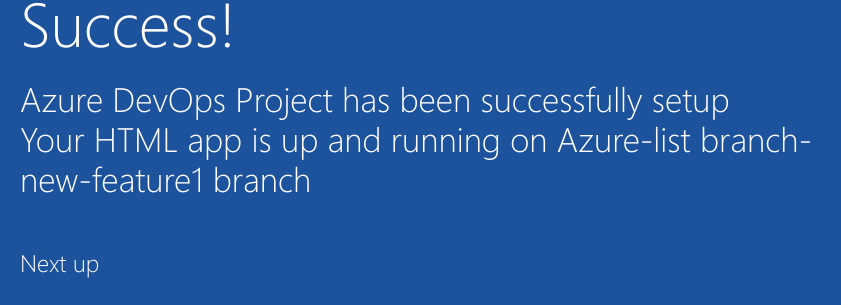
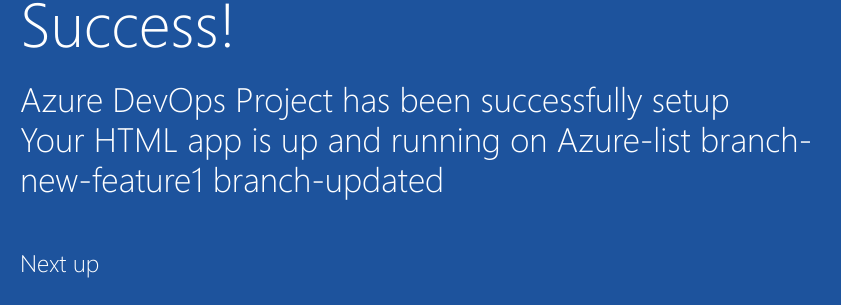
Before and after one commit to chpenchalaiah/SampleProject, a plain HTML site: page index.html in a window 1280 px wide. Shown: the part 392-697 px from the top of the page, 205-1046 px from the left. Drawn offline with Linux system fonts and the light colour scheme.

Commit message:
updated index.html

```diff
--- a/index.html
+++ b/index.html
@@ -20,7 +20,7 @@
             <div class="content-body">
                 <div class="success-text">Success!</div>
                 <div class="description line-1"> Azure DevOps Project has been successfully setup</div>
-                <div class="description line-2"> Your HTML app is up and running on Azure-list branch-new-feature1 branch</div>
+                <div class="description line-2"> Your HTML app is up and running on Azure-list branch-new-feature1 branch-updated</div>
                 <div class="next-steps-container">
                     <div class="next-steps-header">Next up</div>
                     <div class="next-steps-body">
```
